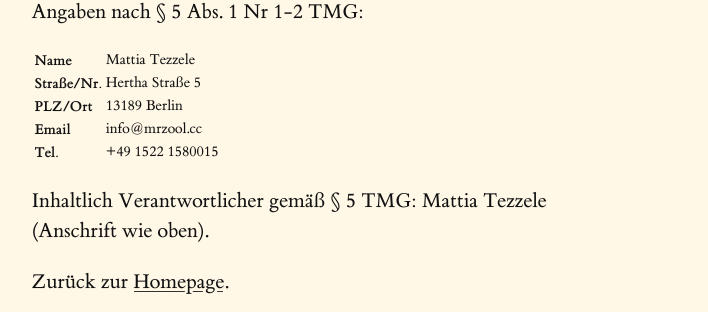
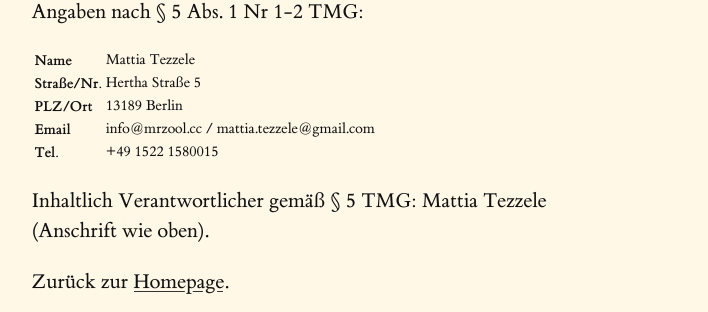
Before and after one commit to mrzool/mrzool.github.io, a Jekyll site: the page built from impressum/index.md, in a window 1280 px wide. Shown: the part 194-506 px from the top of the page, without its empty margins (286-994 px from the left). Built offline with Jekyll 4.4.1, drawn with Linux system fonts in a browser that asks for light colours; some of the changed lines change nothing that is shown.

Commit message:
Add second email address

```diff
--- a/_config.yml
+++ b/_config.yml
@@ -2,6 +2,7 @@ name: "Mattia Tezzele"
 description: "MT's homepage"
 author: "mrzool"
 email: 'info@mrzool.cc'
+email2: 'mattia.tezzele@gmail.com'
 url: "http://mrzool.cc"
 # url: "http://localhost:3000"
 future: true
--- a/impressum/index.md
+++ b/impressum/index.md
@@ -10,7 +10,7 @@ Angaben nach § 5 Abs. 1 Nr 1-2 TMG:
 | **Name**          | Mattia Tezzele    |
 | **Straße/Nr.**    | Hertha Straße 5   |
 | **PLZ/Ort**       | 13189 Berlin      |
-| **Email**         | {{site.email}}    |
+| **Email**         | {{site.email}} / {{site.email2}}    |
 | **Tel.**          | +49 1522 1580015  |
 
 Inhaltlich Verantwortlicher gemäß § 5 TMG: Mattia Tezzele (Anschrift wie oben).
```
